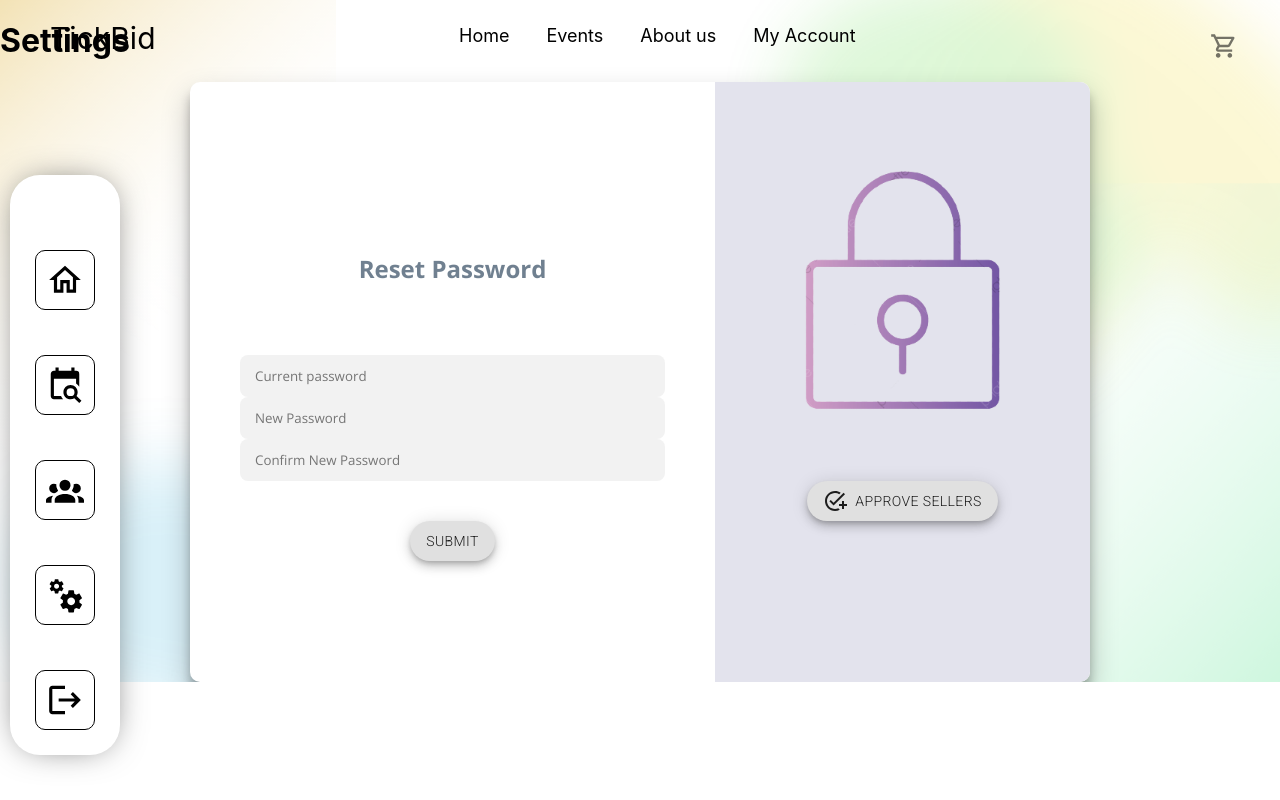
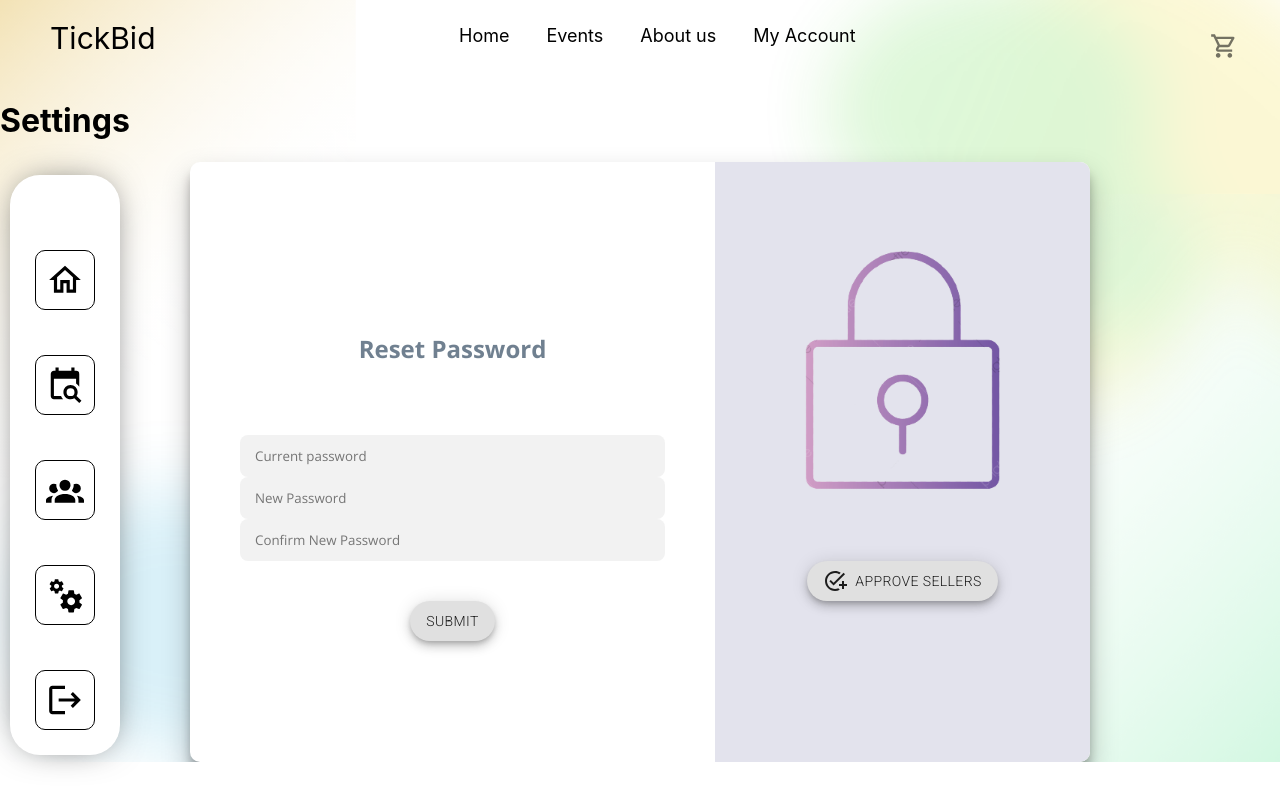
Before and after one commit to samitha093/Software-project, a Next.js app in the folder client/: page /manager/settings in a window 1280 px wide. Built offline with nearby package versions, Linux system fonts and the light colour scheme; a web font is replaced by a local one.

Commit message:
Updated Pages Styles Sheet

```diff
--- a/client/pages/manager/Styles.css
+++ b/client/pages/manager/Styles.css
@@ -8,6 +8,7 @@
 {
     display: flex;
     overflow: auto;
+    padding-top: 80px;
 }
 .manager-index-content
 {
@@ -16,7 +17,7 @@
 .manager-index-container
 {
     width: 100%;
-    padding-left: 30px;
+    padding-left: 120px;
     position: relative;
     display: flex;
     box-sizing: border-box;
```
